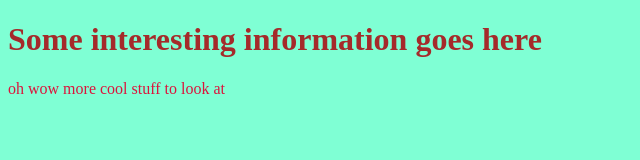
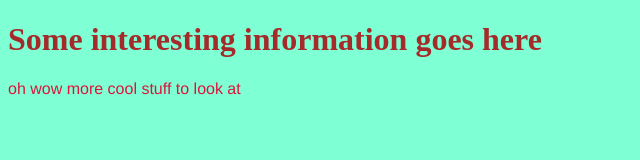
Before and after one commit to heatedtowel/first-day-repo, a plain HTML site: page index.html in a window 1280 px wide. Shown: the full height of the page, 0-640 px from the left. Drawn offline with Linux system fonts and the light colour scheme.

Commit message:
initial commit

```diff
--- a/index.html
+++ b/index.html
@@ -8,6 +8,6 @@
 </head>
 <body style="background-color: aquamarine;">
     <h1 style="color: brown;">Some interesting information goes here</h1>
-    <p style="color: crimson;">oh wow more cool stuff to look at</p>
+    <p style="color: crimson;font-family:'Franklin Gothic Medium', 'Arial Narrow', Arial, sans-serif">oh wow more cool stuff to look at</p>
 </body>
 </html>
```
